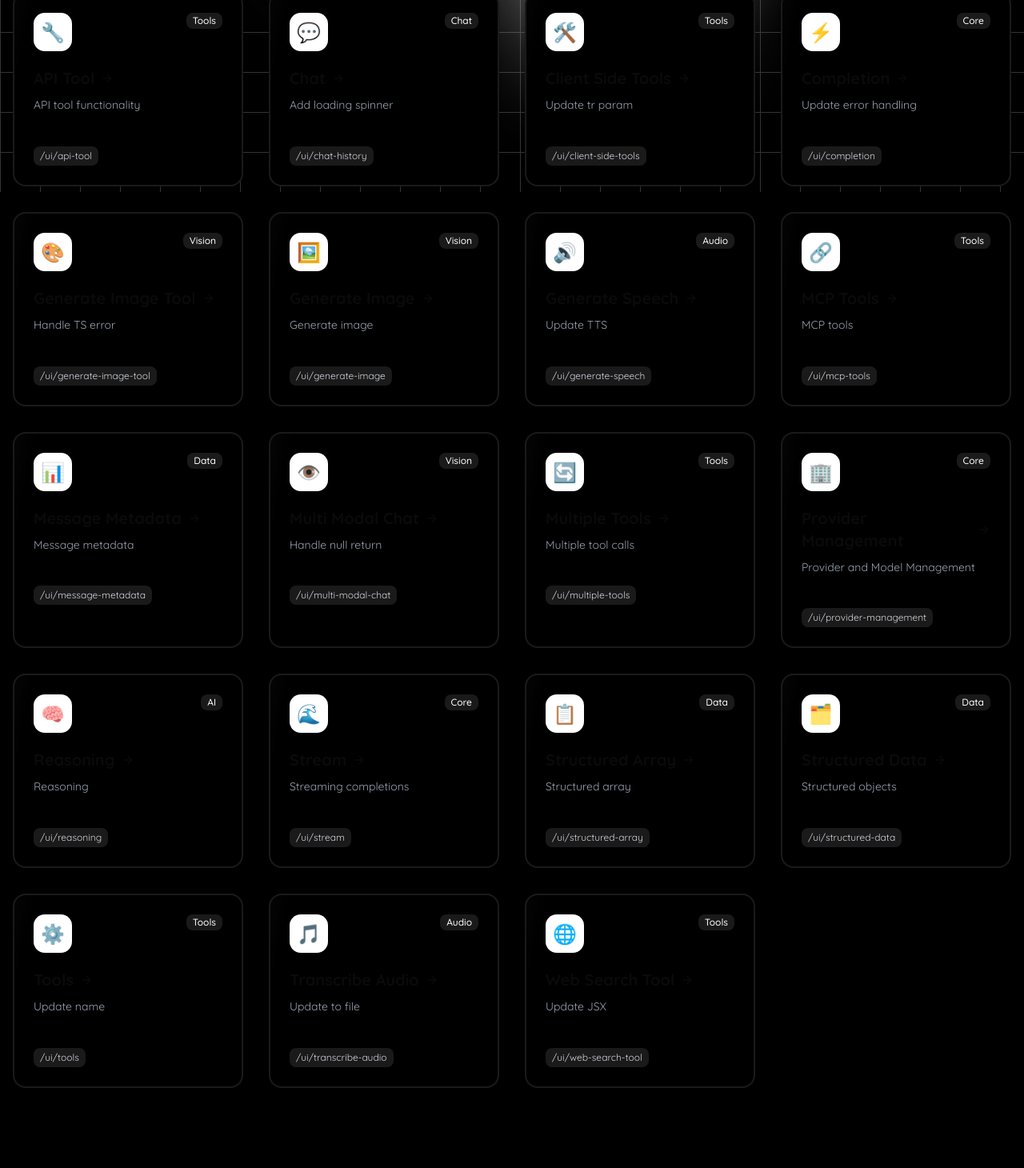
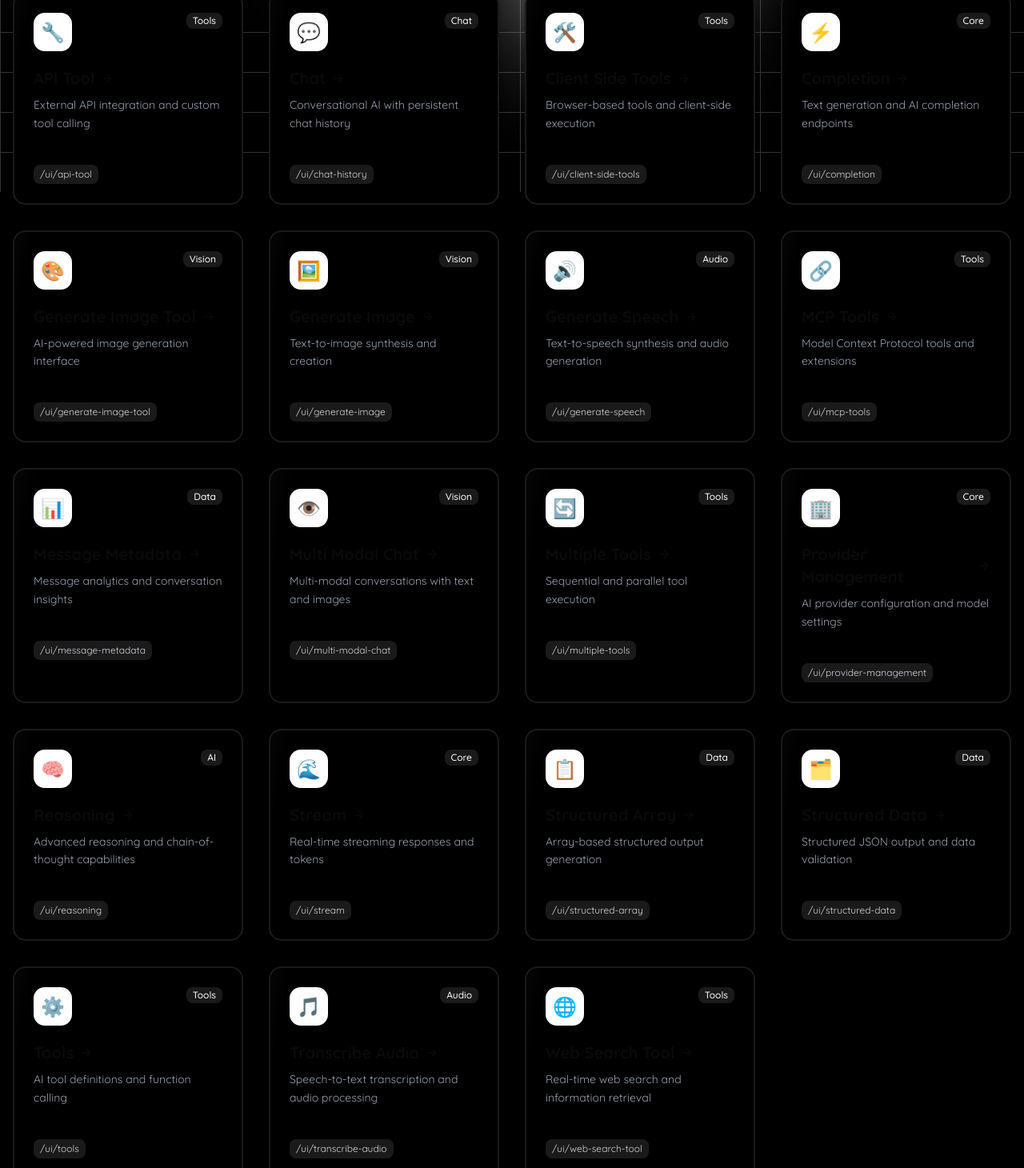
Before and after one commit to priyansh-narang2308/VercelAI-SDK-Crash-Course, a Next.js app: page / in a window 1280 px wide. Shown: the part 560-2020 px from the top of the page at 80% size. Built offline with nearby package versions, Linux system fonts and the light colour scheme.

Commit message:
Made changes to the page .tsx

```diff
--- a/src/app/page.tsx
+++ b/src/app/page.tsx
@@ -16,133 +16,133 @@ const routes = [
   {
     name: "API Tool",
     path: "/ui/api-tool",
-    description: "API tool functionality",
+    description: "External API integration and custom tool calling",
     icon: "🔧",
     category: "Tools",
   },
   {
     name: "Chat",
     path: "/ui/chat-history",
-    description: "Add loading spinner",
+    description: "Conversational AI with persistent chat history",
     icon: "💬",
     category: "Chat",
   },
   {
     name: "Client Side Tools",
     path: "/ui/client-side-tools",
-    description: "Update tr param",
+    description: "Browser-based tools and client-side execution",
     icon: "🛠️",
     category: "Tools",
   },
   {
     name: "Completion",
     path: "/ui/completion",
-    description: "Update error handling",
+    description: "Text generation and AI completion endpoints",
     icon: "⚡",
     category: "Core",
   },
   {
     name: "Generate Image Tool",
     path: "/ui/generate-image-tool",
-    description: "Handle TS error",
+    description: "AI-powered image generation interface",
     icon: "🎨",
     category: "Vision",
   },
   {
     name: "Generate Image",
     path: "/ui/generate-image",
-    description: "Generate image",
+    description: "Text-to-image synthesis and creation",
     icon: "🖼️",
     category: "Vision",
   },
   {
     name: "Generate Speech",
     path: "/ui/generate-speech",
-    description: "Update TTS",
+    description: "Text-to-speech synthesis and audio generation",
     icon: "🔊",
     category: "Audio",
   },
   {
     name: "MCP Tools",
     path: "/ui/mcp-tools",
-    description: "MCP tools",
+    description: "Model Context Protocol tools and extensions",
     icon: "🔗",
     category: "Tools",
   },
   {
     name: "Message Metadata",
     path: "/ui/message-metadata",
-    description: "Message metadata",
+    description: "Message analytics and conversation insights",
     icon: "📊",
     category: "Data",
   },
   {
     name: "Multi Modal Chat",
     path: "/ui/multi-modal-chat",
-    description: "Handle null return",
+    description: "Multi-modal conversations with text and images",
     icon: "👁️",
     category: "Vision",
   },
   {
     name: "Multiple Tools",
     path: "/ui/multiple-tools",
-    description: "Multiple tool calls",
+    description: "Sequential and parallel tool execution",
     icon: "🔄",
     category: "Tools",
   },
   {
     name: "Provider Management",
     path: "/ui/provider-management",
-    description: "Provider and Model Management",
+    description: "AI provider configuration and model settings",
     icon: "🏢",
     category: "Core",
   },
   {
     name: "Reasoning",
     path: "/ui/reasoning",
-    description: "Reasoning",
+    description: "Advanced reasoning and chain-of-thought capabilities",
     icon: "🧠",
     category: "AI",
   },
   {
     name: "Stream",
     path: "/ui/stream",
-    description: "Streaming completions",
+    description: "Real-time streaming responses and tokens",
     icon: "🌊",
     category: "Core",
   },
   {
     name: "Structured Array",
     path: "/ui/structured-array",
-    description: "Structured array",
+    description: "Array-based structured output generation",
     icon: "📋",
     category: "Data",
   },
   {
     name: "Structured Data",
     path: "/ui/structured-data",
-    description: "Structured objects",
+    description: "Structured JSON output and data validation",
     icon: "🗂️",
     category: "Data",
   },
   {
     name: "Tools",
     path: "/ui/tools",
-    description: "Update name",
+    description: "AI tool definitions and function calling",
     icon: "⚙️",
     category: "Tools",
   },
   {
     name: "Transcribe Audio",
     path: "/ui/transcribe-audio",
-    description: "Update to file",
+    description: "Speech-to-text transcription and audio processing",
     icon: "🎵",
     category: "Audio",
   },
   {
     name: "Web Search Tool",
     path: "/ui/web-search-tool",
-    description: "Update JSX",
+    description: "Real-time web search and information retrieval",
     icon: "🌐",
     category: "Tools",
   },
@@ -342,7 +342,6 @@ export default function Home() {
               </div>
               <div>
                 <div className="font-semibold">Vercel AI SDK Crash Course</div>
-
               </div>
             </div>
 
```
